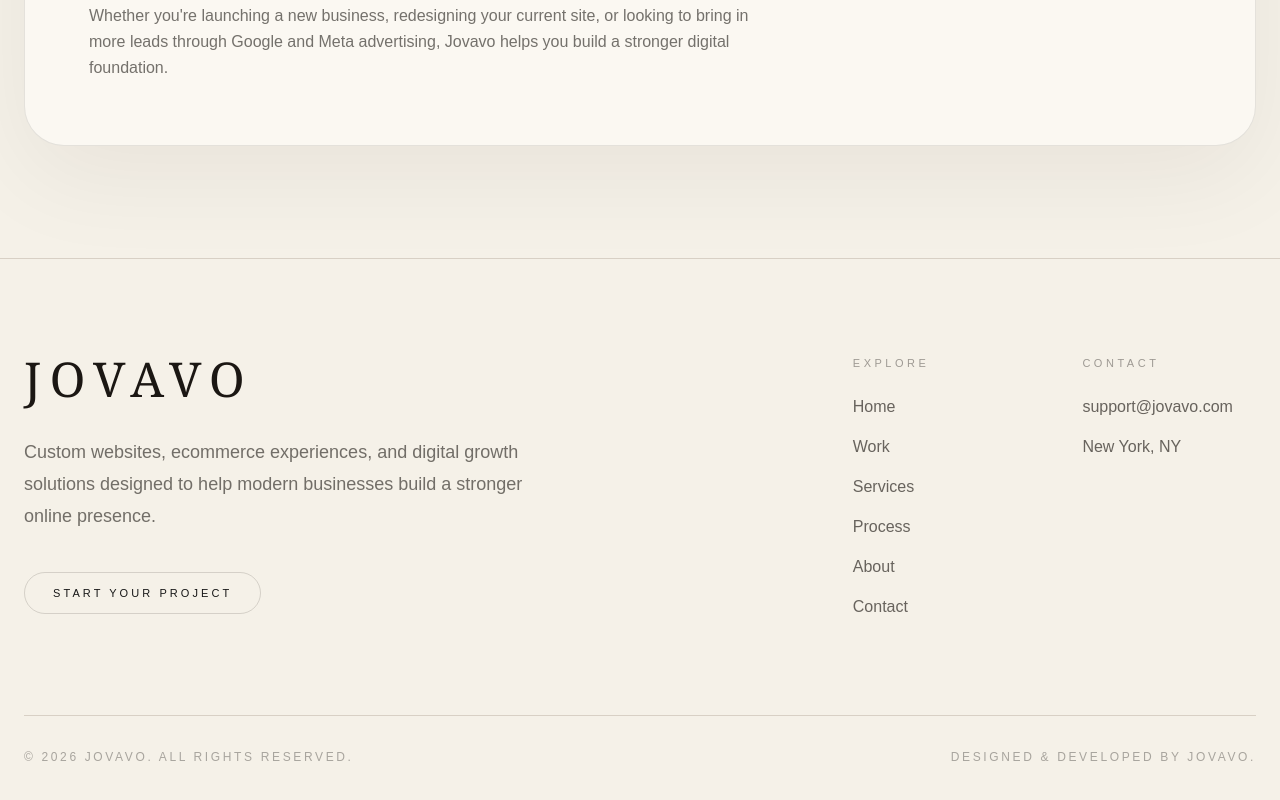
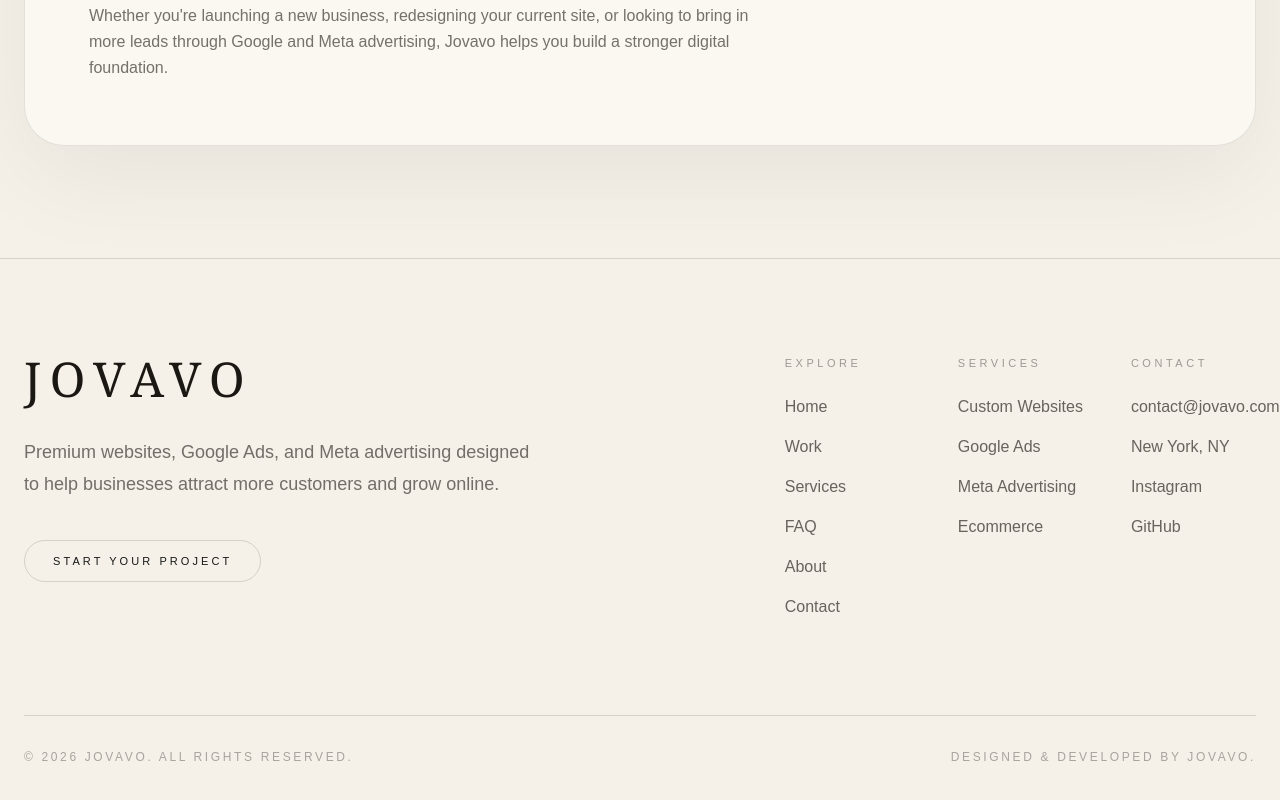
Before and after one commit to Jovavoco/jovavo, a Next.js app: page / in a window 1280 px wide. Shown: the part 5157-5957 px from the top of the page. Built offline with nearby package versions, Linux system fonts and the light colour scheme; no server answers.

Commit message:
Update Footer.tsx

```diff
--- a/components/Footer.tsx
+++ b/components/Footer.tsx
@@ -4,9 +4,16 @@ const navigation = [
   { name: "Home", href: "/" },
   { name: "Work", href: "/work" },
   { name: "Services", href: "/services" },
-  { name: "Process", href: "/process" },
+  { name: "FAQ", href: "/faq" },
   { name: "About", href: "/about" },
   { name: "Contact", href: "/contact" },
+];
+
+const services = [
+  "Custom Websites",
+  "Google Ads",
+  "Meta Advertising",
+  "Ecommerce",
 ];
 
 export default function Footer() {
@@ -14,7 +21,7 @@ export default function Footer() {
     <footer className="border-t border-[#d8d0c5] bg-[#f5f1e8]">
       <div className="mx-auto max-w-7xl px-6 py-24">
 
-        <div className="grid gap-20 lg:grid-cols-[1.3fr_0.7fr]">
+        <div className="grid gap-20 lg:grid-cols-[1.3fr_0.9fr]">
 
           {/* Left */}
           <div>
@@ -26,9 +33,8 @@ export default function Footer() {
             </Link>
 
             <p className="mt-8 max-w-lg text-lg leading-8 text-[#1b1713]/60">
-              Custom websites, ecommerce experiences, and digital growth
-              solutions designed to help modern businesses build a stronger
-              online presence.
+              Premium websites, Google Ads, and Meta advertising designed to
+              help businesses attract more customers and grow online.
             </p>
 
             <Link
@@ -40,8 +46,9 @@ export default function Footer() {
           </div>
 
           {/* Right */}
-          <div className="grid grid-cols-2 gap-14">
+          <div className="grid grid-cols-3 gap-12">
 
+            {/* Navigation */}
             <div>
               <p className="mb-6 text-[11px] uppercase tracking-[0.32em] text-[#1b1713]/40">
                 Explore
@@ -60,6 +67,20 @@ export default function Footer() {
               </div>
             </div>
 
+            {/* Services */}
+            <div>
+              <p className="mb-6 text-[11px] uppercase tracking-[0.32em] text-[#1b1713]/40">
+                Services
+              </p>
+
+              <div className="flex flex-col gap-4 text-[#1b1713]/65">
+                {services.map((service) => (
+                  <p key={service}>{service}</p>
+                ))}
+              </div>
+            </div>
+
+            {/* Contact */}
             <div>
               <p className="mb-6 text-[11px] uppercase tracking-[0.32em] text-[#1b1713]/40">
                 Contact
@@ -67,13 +88,31 @@ export default function Footer() {
 
               <div className="space-y-4 text-[#1b1713]/65">
                 <a
-                  href="mailto:hello@jovavo.com"
+                  href="mailto:contact@jovavo.com"
                   className="block transition hover:text-[#1b1713]"
                 >
-                  support@jovavo.com
+                  contact@jovavo.com
                 </a>
 
                 <p>New York, NY</p>
+
+                <a
+                  href="https://instagram.com/jovavo.co"
+                  target="_blank"
+                  rel="noopener noreferrer"
+                  className="block transition hover:text-[#1b1713]"
+                >
+                  Instagram
+                </a>
+
+                <a
+                  href="https://github.com/Jovavoco"
+                  target="_blank"
+                  rel="noopener noreferrer"
+                  className="block transition hover:text-[#1b1713]"
+                >
+                  GitHub
+                </a>
               </div>
             </div>
 
@@ -82,7 +121,6 @@ export default function Footer() {
         </div>
 
         {/* Bottom */}
-
         <div className="mt-24 flex flex-col gap-6 border-t border-[#d8d0c5] pt-8 text-[12px] uppercase tracking-[0.22em] text-[#1b1713]/35 md:flex-row md:items-center md:justify-between">
 
           <p>
```
